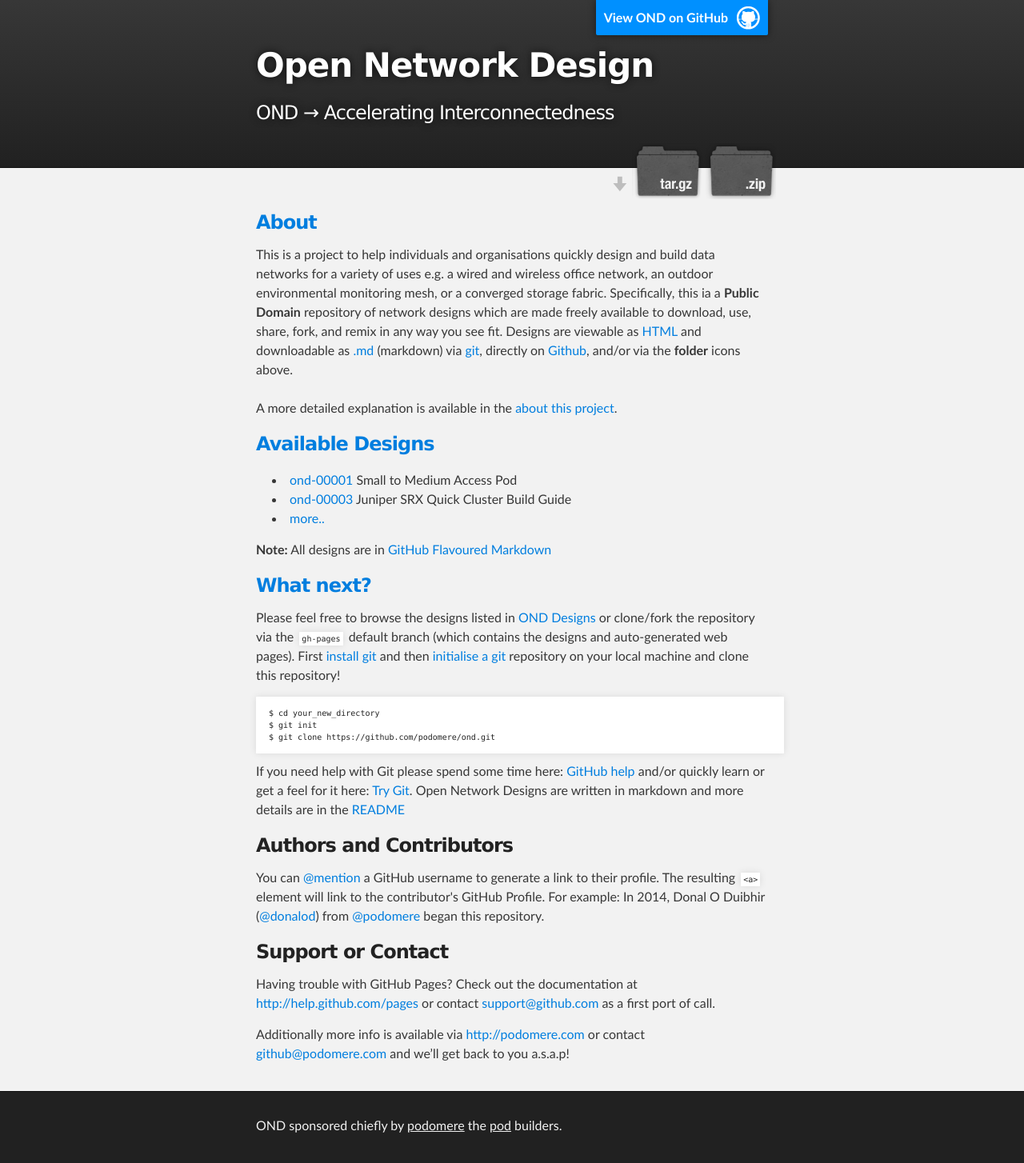
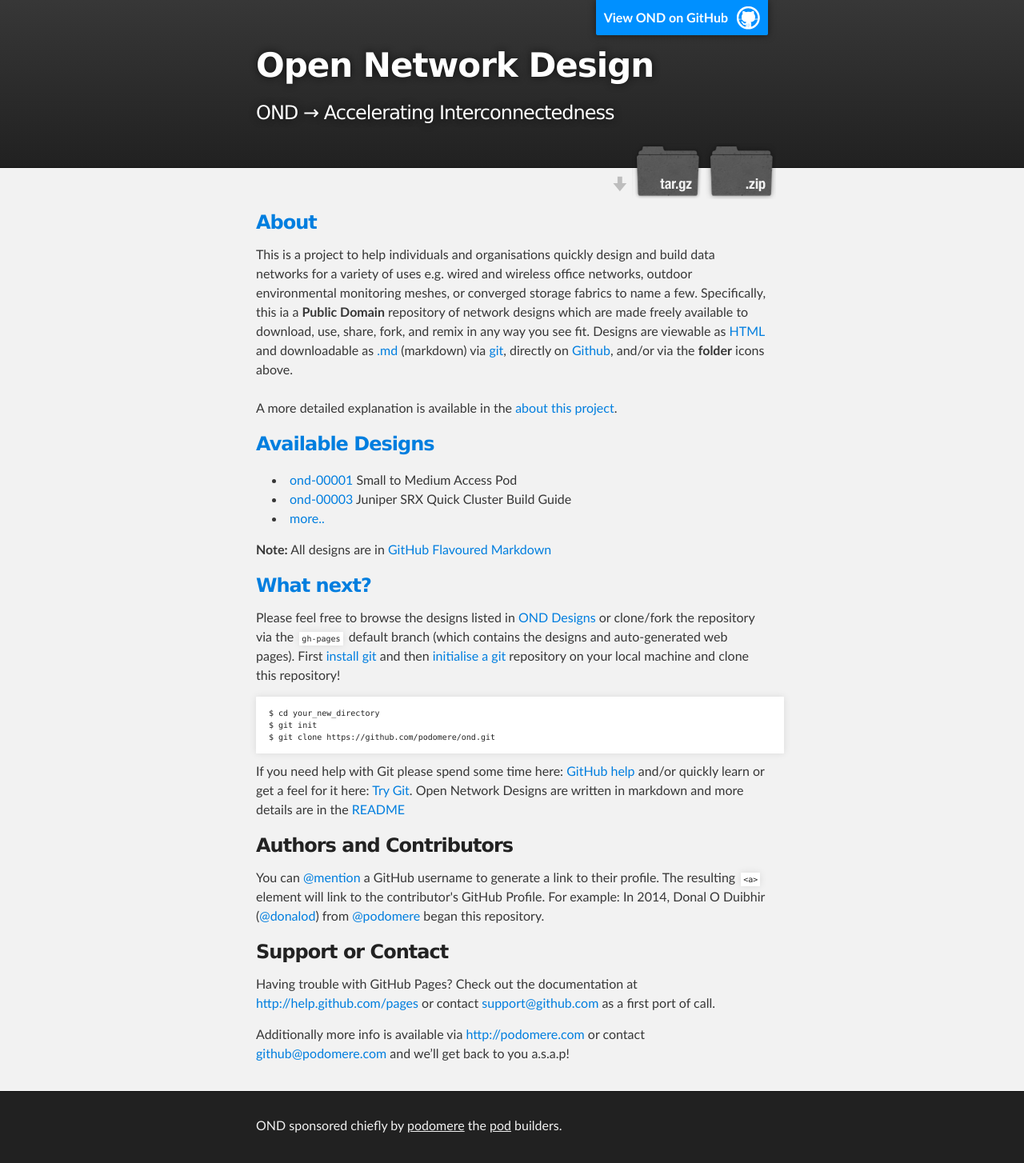
Before and after one commit to podomere/ond, a Jekyll site: the page index.html, which Jekyll copies as it is, in a window 1280 px wide. Shown: the whole page at 80% size. Built offline with Jekyll 4.4.1, drawn with Linux system fonts in a browser that asks for light colours.

Commit message:
Examples on the main page

```diff
--- a/index.html
+++ b/index.html
@@ -39,7 +39,7 @@
       <section id="main_content" class="inner">
 
 <h3><a name="about" class="anchor" href="#about"><span class="octicon octicon-link"></span></a><a href="about.html">About</a></h3>
-<p>This is a project to help individuals and organisations quickly design and build data networks for a variety of uses e.g. a wired and wireless office network, an outdoor environmental monitoring mesh, or a converged storage fabric. Specifically, this ia a <strong>Public Domain</strong> repository of network designs which are made freely available to download, use, share, fork, and remix in any way you see fit. Designs are viewable as <a href="http://ond.podome.re/designs.html">HTML</a> and downloadable as <a href="https://github.com/podomere/ond">.md</a> (markdown) via <a href="#whatnext-pages">git</a>, directly on <a href="https://github.com/podomere/ond">Github</a>, and/or via the <strong>folder</strong> icons above.<br><br>A more detailed explanation is available in the <a href="about.html">about this project</a>.</p>
+<p>This is a project to help individuals and organisations quickly design and build data networks for a variety of uses e.g. wired and wireless office networks, outdoor environmental monitoring meshes, or converged storage fabrics to name a few. Specifically, this ia a <strong>Public Domain</strong> repository of network designs which are made freely available to download, use, share, fork, and remix in any way you see fit. Designs are viewable as <a href="http://ond.podome.re/designs.html">HTML</a> and downloadable as <a href="https://github.com/podomere/ond">.md</a> (markdown) via <a href="#whatnext-pages">git</a>, directly on <a href="https://github.com/podomere/ond">Github</a>, and/or via the <strong>folder</strong> icons above.<br><br>A more detailed explanation is available in the <a href="about.html">about this project</a>.</p>
 
 <h3><a href="designs.html">Available Designs</a></h3>
 <p>
```
